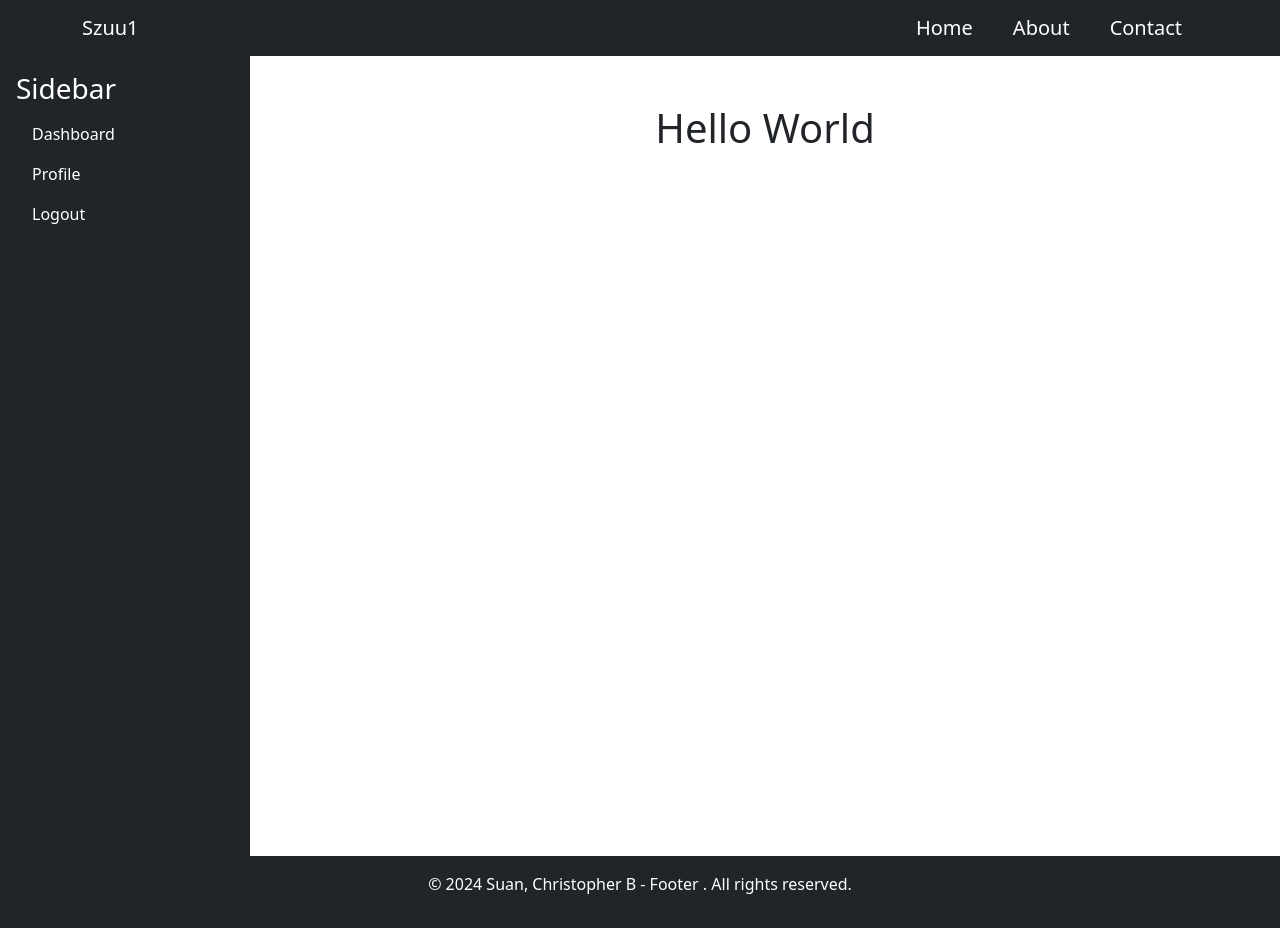
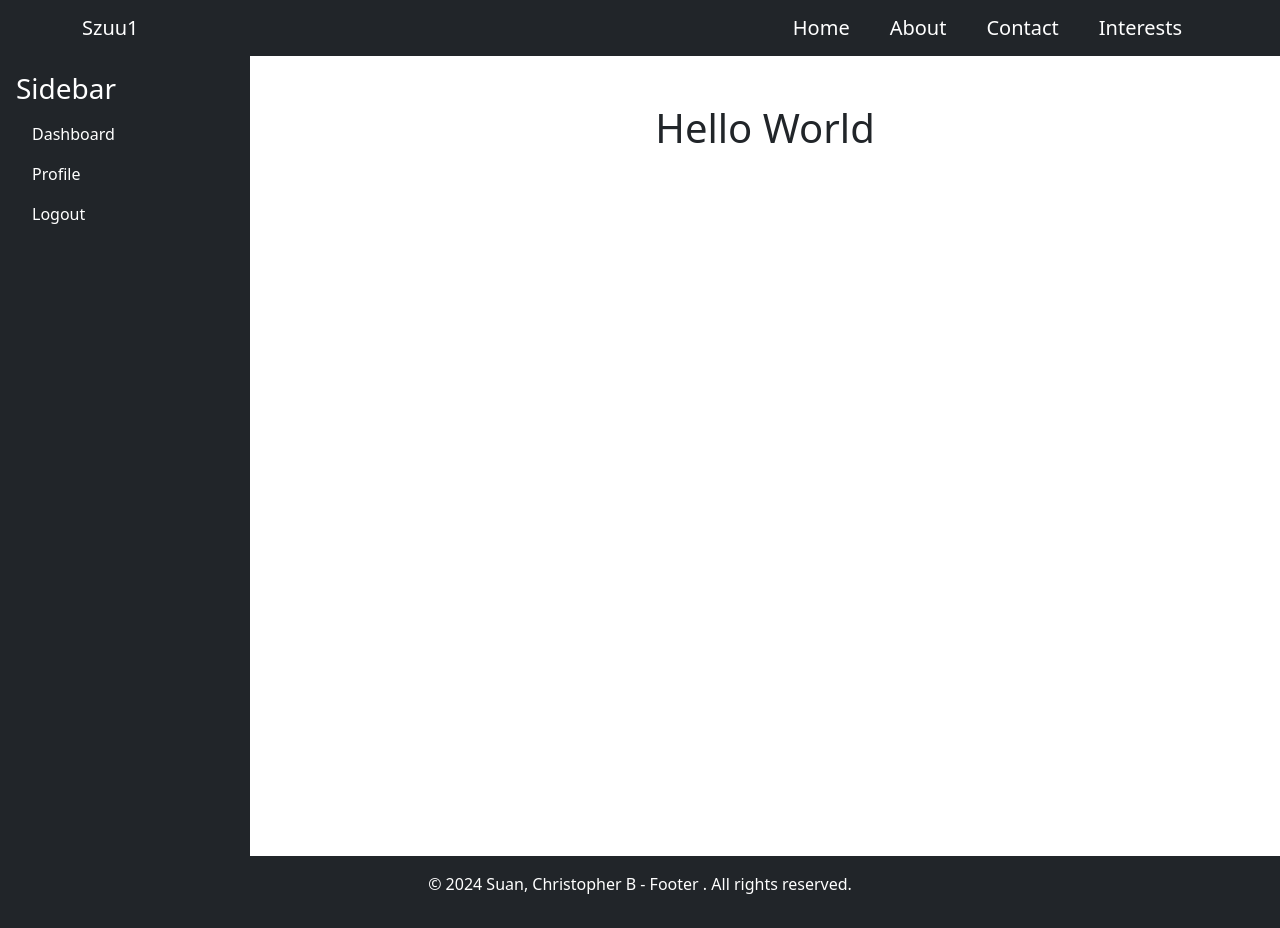
Before and after one commit to Szuu1/My-App-React, a React (Vite) app: page / in a window 1280 px wide. Built offline with nearby package versions, Linux system fonts and the light colour scheme.

Commit message:
Add: adding new navitem which is interest

```diff
--- a/src/layout/Navbar.jsx
+++ b/src/layout/Navbar.jsx
@@ -14,6 +14,9 @@ function Navbar() {
                     <li className="nav-item">
                         <a className="navbar-brand" href="#">Contact</a>
                     </li>
+                    <li className="nav-item">
+                        <a className="navbar-brand" href="#">Interests</a>
+                    </li>
                 </ul>
             </div>
         </nav>
```
